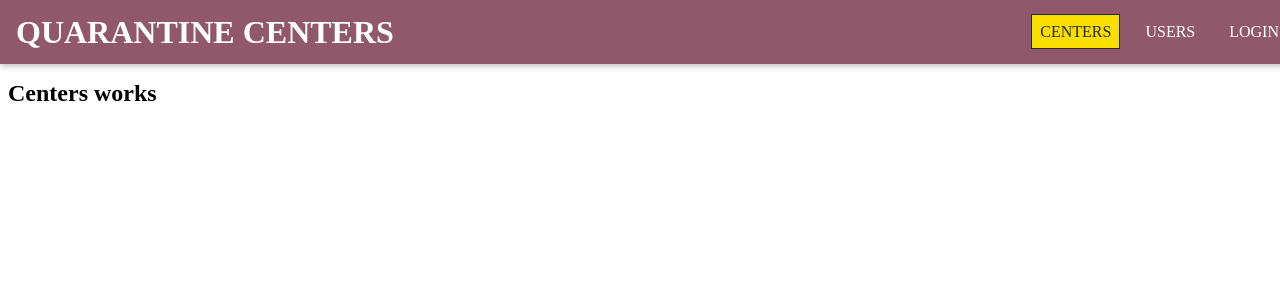
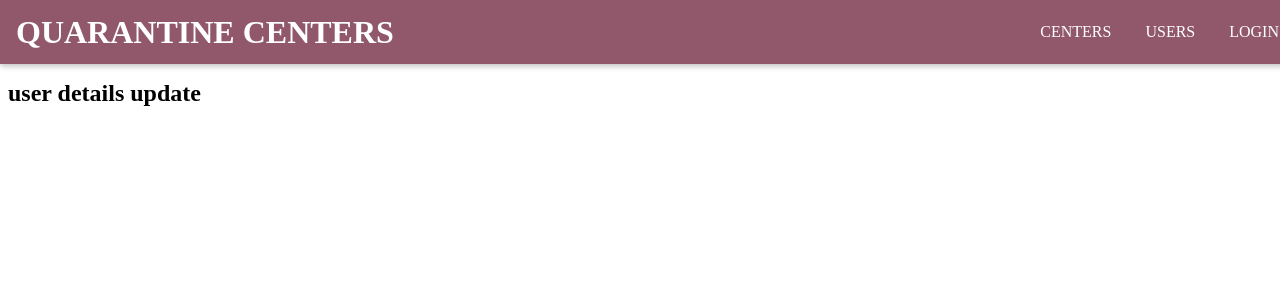
Before and after one commit to hiruni25/QCRS-frontend, a React (Create React App) app: page /UserDetailsUpdate in a window 1280 px wide. Before the commit this address led to /. Shown: the top 300 px of the page. Built offline with nearby package versions, Linux system fonts and the light colour scheme.

Commit message:
feat(user): user detail update added

```diff
--- a/src/App.js
+++ b/src/App.js
@@ -2,6 +2,7 @@ import React from 'react';
 import {BrowserRouter as Router, Route, Redirect, Switch} from 'react-router-dom';
 import './App.css';
 import Users from './users/Users';
+import UserDetailsUpdate from './users/UserDetailsUpdate';
 import Centers from './centers/pages/Centers';
 import MainNavigation from './shared/components/Navigation/MainNavigation';
 
@@ -16,6 +17,7 @@ const App = () => {
       <Route path ="/users" exact>
       <Users/>
       </Route>
+      <Route path ="/UserDetailsUpdate" exact>      <UserDetailsUpdate/>      </Route>
       <Redirect to="/"/>
       </Switch>
       </main>
--- /dev/null
+++ b/src/users/UserDetailsUpdate.js
@@ -0,0 +1,7 @@
+import React from 'react';
+
+const Users = () => {
+    return <h2> user details update</h2>
+};
+
+export default Users;
```
